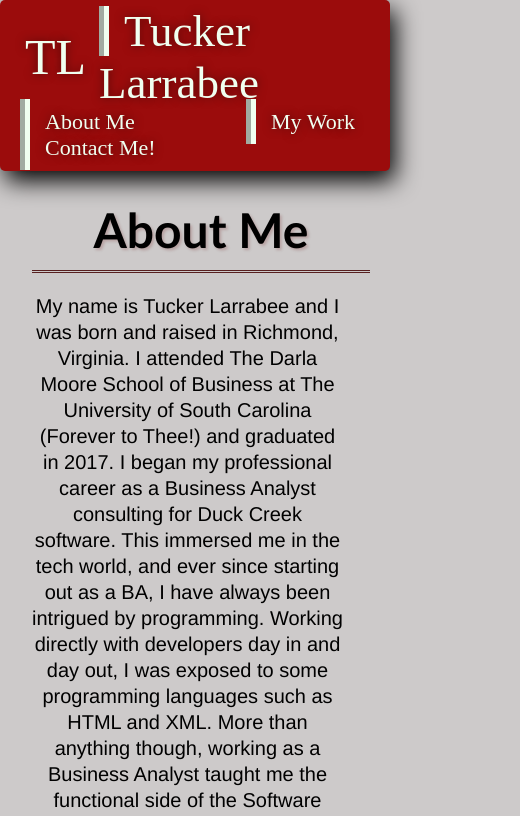
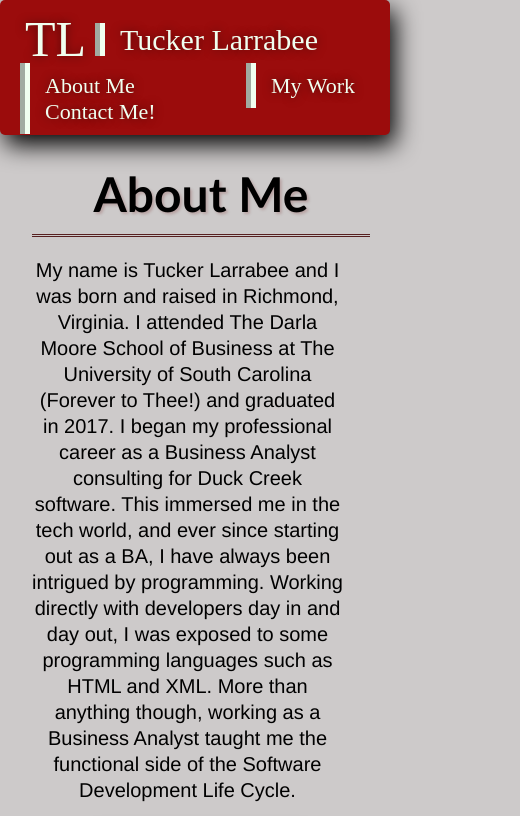
Before and after one commit to TuckerLarrabee/Professional-Portfolio, a plain HTML site: page index.html in a window 390 px wide. Shown: the top 816 px of the page, 520 px wide, since content can reach past the window. Drawn offline with Linux system fonts and the light colour scheme.

Commit message:
media queries

```diff
--- a/assets/css/style.css
+++ b/assets/css/style.css
@@ -298,4 +298,30 @@ media query should start at 480 maxwidth */
         display: block;
         margin: 0;
     }
+
+    .second-projects-2 {
+        flex: none;
+        width: 85%;
+    }
+
+    .tltucker a {
+        font-size: 30px;
+    }
 }
+
+@media screen and (max-width: 445px) {
+    .tltucker {
+        flex: none;
+    }
+
+    header {
+        flex: none;
+    }
+
+    header nav ul {
+        flex: none;
+    }
+
+    .tltucker h1 {
+        padding: 0;
+    }
```
